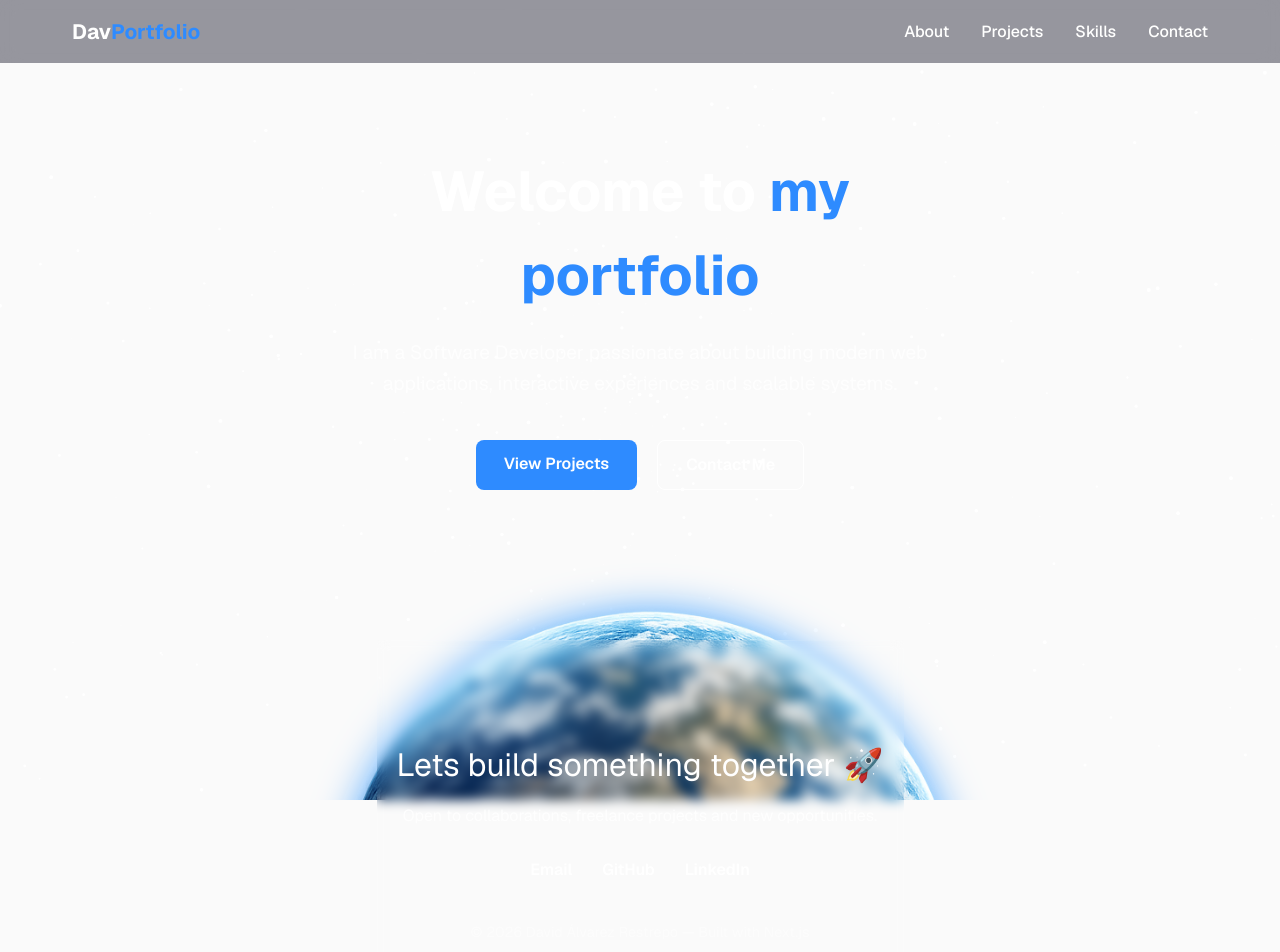
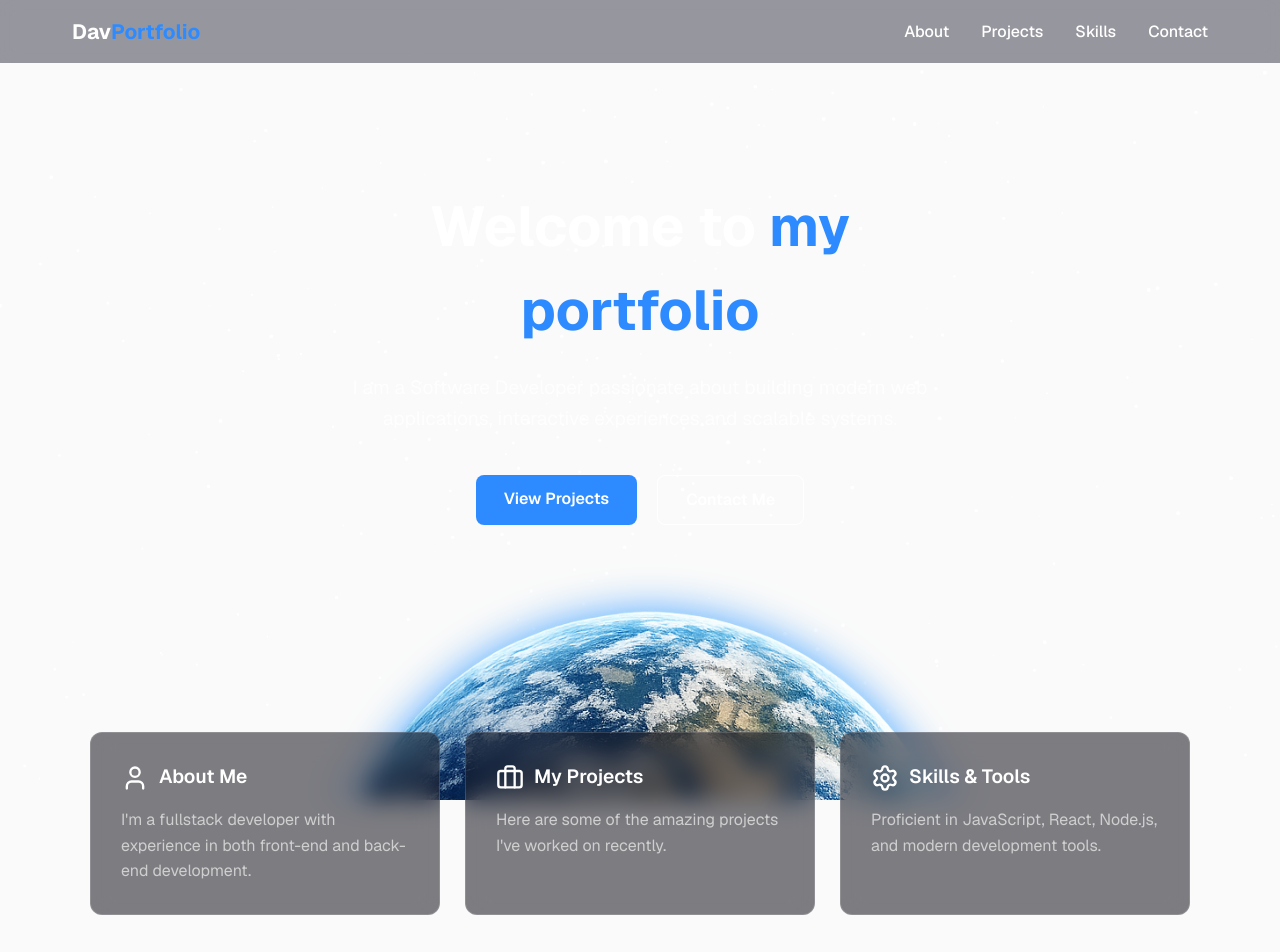
Before and after one commit to dabidop/PortafolioReact, a Next.js app: page / in a window 1280 px wide. Shown: the top 952 px of the page. Built offline with nearby package versions, Linux system fonts and the light colour scheme.

Commit message:
InfoCards

```diff
--- a/package.json
+++ b/package.json
@@ -9,6 +9,7 @@
     "lint": "eslint"
   },
   "dependencies": {
+    "lucide-react": "^1.8.0",
     "next": "16.2.3",
     "react": "19.2.4",
     "react-dom": "19.2.4"
--- a/src/app/globals.css
+++ b/src/app/globals.css
@@ -125,13 +125,15 @@ body {
 
 .hero {
   position: relative;
-  height: 80vh;
+  height: 60vh;
   display: flex;
   justify-content: center;
   align-items: center;
   text-align: center;
   color: white;
   z-index: 0; /* encima del canvas */
+  margin-bottom: 0%;
+  margin-top: 9%;
 }
 
 .hero-content {
@@ -197,50 +199,155 @@ body {
 .footer {
   position: relative;
   z-index: 2;
-
-  padding: 100px 20px 40px;
-
-  text-align: center;
+  padding: 30px 50px;
   color: white;
-
-  border-top: 1px solid rgba(255,255,255,0.1);
   backdrop-filter: blur(6px);
+  border-top: 1px solid rgba(255,255,255,0.08);
 }
 
-.footer-content {
-  max-width: 800px;
+.footer-container {
+  width: 100%;
   margin: auto;
+  display: flex;
+  justify-content: space-between;
+  align-items: center;
 }
 
-.footer h2 {
-  font-size: 2rem;
+.footer-left p {
+  font-size: 0.9rem;
+  opacity: 0.6;
+}
+
+.footer-right {
+  display: flex;
+  gap: 25px;
+  margin-left: 20px;
+}
+
+.footer-right a {
+  text-decoration: none;
+  color: white;
+  font-weight: 500;
+  opacity: 0.7;
+  transition: 0.3s;
+}
+
+.footer-right a:hover {
+  opacity: 1;
+  color: #2e8bff;
+}
+
+/*INFO CARDS*/
+
+.info-section {
+  width: 100%;
+  padding: 80px 20px;
+  display: flex;
+  justify-content: center;
+  align-items: center;
+  margin-top: 5%;
+  flex-direction: column;
+}
+
+.info-container {
+  width: 100%;
+  max-width: 1100px;
+  display: grid;
+  grid-template-columns: repeat(3, 1fr);
+  gap: 25px;
+}
+
+/* wrapper permite abrir contenido debajo */
+.info-wrapper {
+  width: 100%;
+
+}
+
+/* CARD */
+.info-card {
+  backdrop-filter: blur(12px);
+  background: rgba(20, 20, 30, 0.55);
+  border: 1px solid rgba(255, 255, 255, 0.15);
+  border-radius: 12px;
+  padding: 30px;
+  color: white;
+  transition: 0.3s ease;
+  cursor: pointer;
+}
+
+.info-card:hover {
+  transform: translateY(-6px);
+  border-color: rgba(120, 170, 255, 0.6);
+}
+
+/* HEADER */
+.info-header {
+  display: flex;
+  align-items: center;
+  gap: 10px;
   margin-bottom: 15px;
 }
 
-.footer p {
-  opacity: 0.8;
-  margin-bottom: 30px;
+.info-header h3 {
+  font-size: 1.2rem;
+  font-weight: 600;
 }
 
-.footer-links {
-  display: flex;
-  justify-content: center;
-  gap: 30px;
-  margin-bottom: 40px;
+.info-card p {
+  color: #cfcfcf;
+  line-height: 1.6;
 }
 
-.footer-links a {
-  color: white;
-  text-decoration: none;
-  font-weight: 600;
-  transition: 0.3s;
+/* CONTENIDO ABIERTO */
+.info-content {
+  margin-top: 15px;
+  backdrop-filter: blur(12px);
+  background: rgba(15, 15, 25, 0.7);
+  border: 1px solid rgba(255, 255, 255, 0.1);
+  border-radius: 12px;
+  padding: 25px;
+  color: #e0e0e0;
+  animation: fadeIn 0.35s ease;
+  width: 100%;
+  max-width: 1100px;
 }
 
-.footer-links a:hover {
-  color: #2e8bff;
+.info-expanded {
+  width: 100%;
 }
 
-.footer-bottom {
-  font-size: 0.9rem;
-  opacity: 0.6;
+/* VISIBILITY CONTROL */
+.mobile-only {
+  display: none;
 }
+
+.desktop-only {
+  display: block;
+}
+
+@keyframes fadeIn {
+  from {
+    opacity: 0;
+    transform: translateY(12px);
+  }
+  to {
+    opacity: 1;
+    transform: translateY(0);
+  }
+}
+
+/* MOBILE */
+@media (max-width: 768px) {
+  .info-container {
+    grid-template-columns: 1fr;
+  }
+
+  .mobile-only {
+    display: block;
+    margin-top: 20px;
+  }
+
+  .desktop-only {
+    display: none;
+  }
+}
--- a/src/app/page.js
+++ b/src/app/page.js
@@ -4,6 +4,7 @@ import SpaceBackground from "@/components/SpaceBackground";
 import Navbar from "@/components/Navbar";
 import Hero from "@/components/Content";
 import Footer from "@/components/footer";
+import InfoCards from "@/components/InfoCards";
 
 export default function Home() {
   return (
@@ -11,11 +12,11 @@ export default function Home() {
       <Navbar />
       <SpaceBackground />
       <Hero />
+
+      <main >
+        <InfoCards />
+      </main>
       <Footer />
-
-      <main className="flex flex-1 w-full max-w-3xl flex-col items-center py-32 px-16 bg-white dark:bg-black sm:items-start">
-
-      </main>
     </div>
   );
 }
--- /dev/null
+++ b/src/components/InfoCards.jsx
@@ -0,0 +1,116 @@
+/*import { User, Briefcase, Settings } from "lucide-react";
+
+export default function InfoCards() {
+  const cards = [
+    {
+      icon: <User size={28} />,
+      title: "About Me",
+      description:
+        "I'm a fullstack developer with experience in both front-end and back-end development.",
+    },
+    {
+      icon: <Briefcase size={28} />,
+      title: "My Projects",
+      description:
+        "Here are some of the amazing projects I've worked on recently.",
+    },
+    {
+      icon: <Settings size={28} />,
+      title: "Skills & Tools",
+      description:
+        "Proficient in JavaScript, React, Node.js, and modern development tools.",
+    },
+  ];
+
+  return (
+    <section className="info-section">
+      <div className="info-container">
+        {cards.map((card, index) => (
+          <div key={index} className="info-card">
+            <div className="info-header">
+              {card.icon}
+              <h3>{card.title}</h3>
+            </div>
+
+            <p>{card.description}</p>
+          </div>
+        ))}
+      </div>
+    </section>
+  );
+}
+  */
+
+import { useState } from "react";
+import { User, Briefcase, Settings } from "lucide-react";
+
+export default function InfoCards() {
+  const [active, setActive] = useState(null);
+
+  const cards = [
+    {
+      id: "about",
+      icon: <User size={28} />,
+      title: "About Me",
+      description:
+        "I'm a fullstack developer with experience in both front-end and back-end development.",
+      content: <p>Full About Me content goes here...</p>,
+    },
+    {
+      id: "projects",
+      icon: <Briefcase size={28} />,
+      title: "My Projects",
+      description:
+        "Here are some of the amazing projects I've worked on recently.",
+      content: <p>Projects list will go here...</p>,
+    },
+    {
+      id: "skills",
+      icon: <Settings size={28} />,
+      title: "Skills & Tools",
+      description:
+        "Proficient in JavaScript, React, Node.js, and modern development tools.",
+      content: <p>Skills content will go here...</p>,
+    },
+  ];
+
+  const toggleCard = (id) => {
+    setActive(active === id ? null : id);
+  };
+
+  const activeCard = cards.find((c) => c.id === active);
+
+  return (
+    <section className="info-section">
+      {/* GRID */}
+      <div className="info-container">
+        {cards.map((card) => (
+          <div
+            key={card.id}
+            className={`info-card ${active === card.id ? "active" : ""}`}
+            onClick={() => toggleCard(card.id)}
+          >
+            <div className="info-header">
+              {card.icon}
+              <h3>{card.title}</h3>
+            </div>
+
+            <p>{card.description}</p>
+
+            {/* 📱 MOBILE CONTENT */}
+            {active === card.id && (
+              <div className="info-content mobile-only">{card.content}</div>
+            )}
+          </div>
+        ))}
+      </div>
+
+      {/* 🖥 DESKTOP EXPANDED PANEL */}
+      {activeCard && (
+        <div className="info-expanded">
+          <div className="info-content desktop-only">{activeCard.content}</div>
+        </div>
+      )}
+    </section>
+  );
+}
--- a/src/components/footer.jsx
+++ b/src/components/footer.jsx
@@ -2,23 +2,17 @@
 
 export default function Footer() {
   return (
-    <footer className="footer" id="contact">
-      <div className="footer-content">
+    <footer className="footer">
+      <div className="footer-container">
 
-        <h2>Lets build something together 🚀</h2>
+        <div className="footer-left">
+          <p>© 2026 David Álvarez Restrepo — Built with Next.js </p>
+        </div>
 
-        <p>
-          Open to collaborations, freelance projects and new opportunities.
-        </p>
-
-        <div className="footer-links">
+        <div className="footer-right">
           <a href="mailto:youremail@email.com">Email</a>
           <a href="https://github.com/" target="_blank">GitHub</a>
           <a href="https://linkedin.com/" target="_blank">LinkedIn</a>
-        </div>
-
-        <div className="footer-bottom">
-          <p>© {new Date().getFullYear()} David Álvarez Restrepo — Built with Next.js</p>
         </div>
 
       </div>
```
Also changed, not shown: 1 other file (tests, documents, lock files or other folders).
